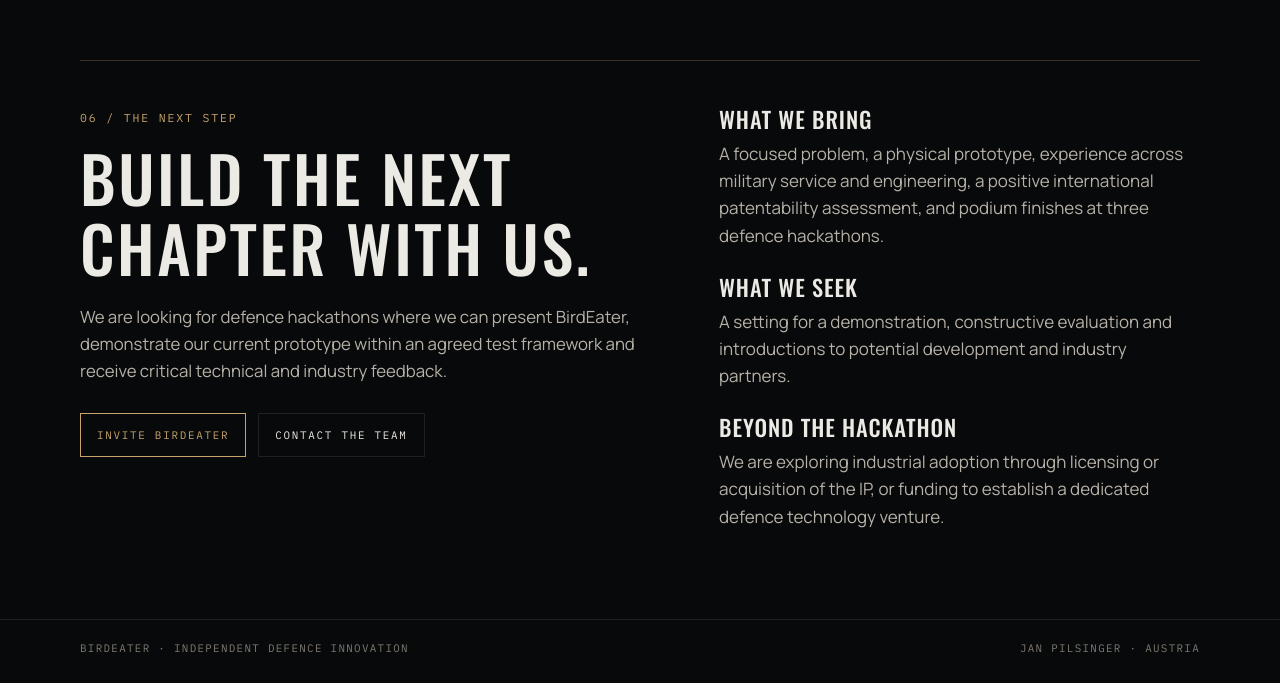
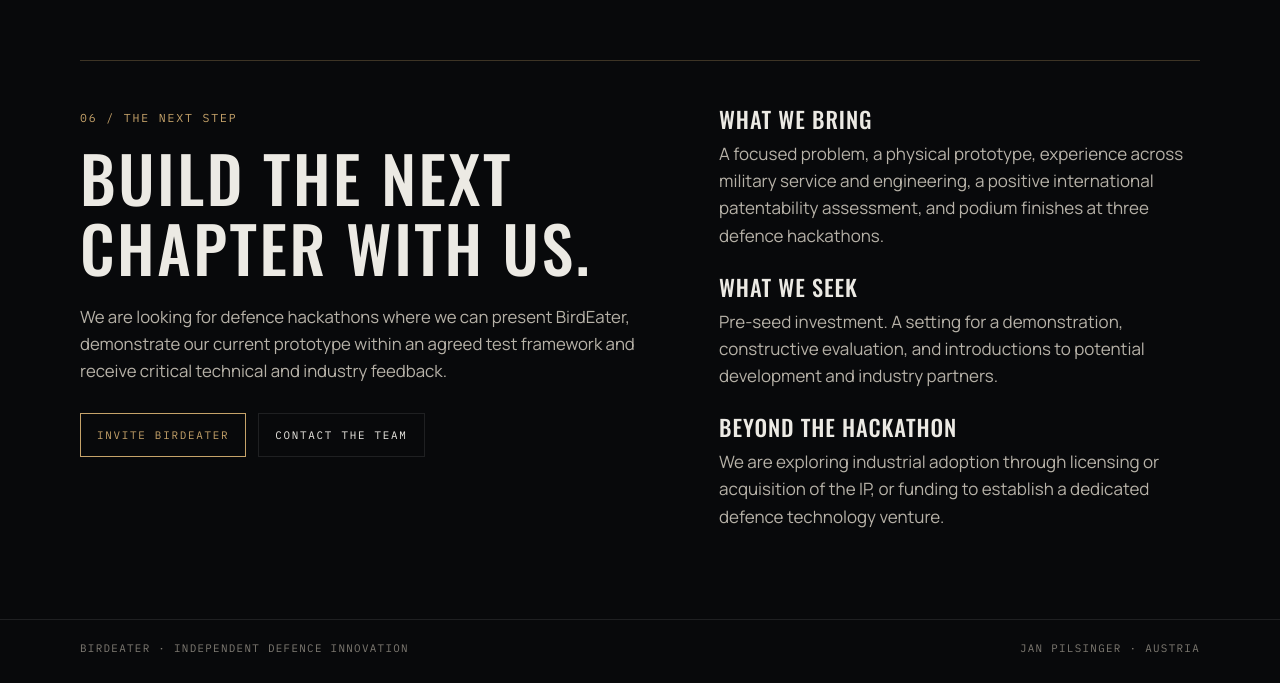
Before and after one commit to JPilsinger/BirdEater-Website, a plain HTML site: page index.html in a window 1280 px wide. Shown: the part 6910-7593 px from the top of the page. Drawn offline with nearby package versions, Linux system fonts and the light colour scheme.

Commit message:
State pre-seed investment as what BirdEater is seeking.
Co-authored-by: Cursor <cursoragent@cursor.com>

```diff
--- a/index.html
+++ b/index.html
@@ -149,7 +149,7 @@
       <section class="section" id="invite">
         <div class="wrap close-grid">
           <div><p class="index">06 / The next step</p><h2>Build the next<br>chapter with us.</h2><p class="lede">We are looking for defence hackathons where we can present BirdEater, demonstrate our current prototype within an agreed test framework and receive critical technical and industry feedback.</p><div class="hero-actions"><a class="btn" href="mailto:jan.pilsinger@gmail.com?subject=BirdEater%20hackathon%20invitation">Invite BirdEater</a><a class="btn btn-ghost" href="mailto:jan.pilsinger@gmail.com">Contact the team</a></div></div>
-          <div class="prose next-steps"><h3>What we bring</h3><p>A focused problem, a physical prototype, experience across military service and engineering, a positive international patentability assessment, and podium finishes at three defence hackathons.</p><h3>What we seek</h3><p>A setting for a demonstration, constructive evaluation and introductions to potential development and industry partners.</p><h3>Beyond the hackathon</h3><p>We are exploring industrial adoption through licensing or acquisition of the IP, or funding to establish a dedicated defence technology venture.</p></div>
+          <div class="prose next-steps"><h3>What we bring</h3><p>A focused problem, a physical prototype, experience across military service and engineering, a positive international patentability assessment, and podium finishes at three defence hackathons.</p><h3>What we seek</h3><p>Pre-seed investment. A setting for a demonstration, constructive evaluation, and introductions to potential development and industry partners.</p><h3>Beyond the hackathon</h3><p>We are exploring industrial adoption through licensing or acquisition of the IP, or funding to establish a dedicated defence technology venture.</p></div>
         </div>
       </section>
     </main>
```
